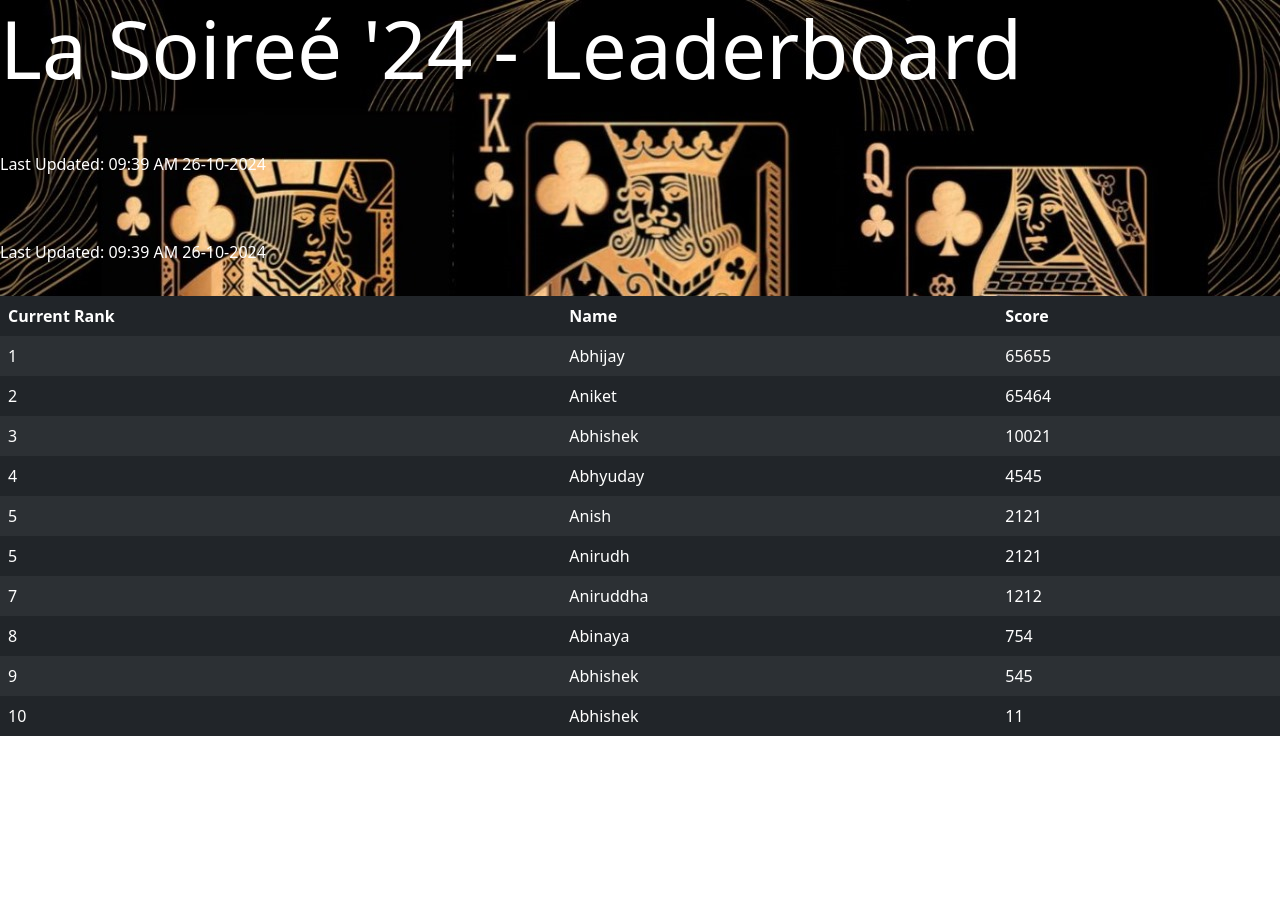
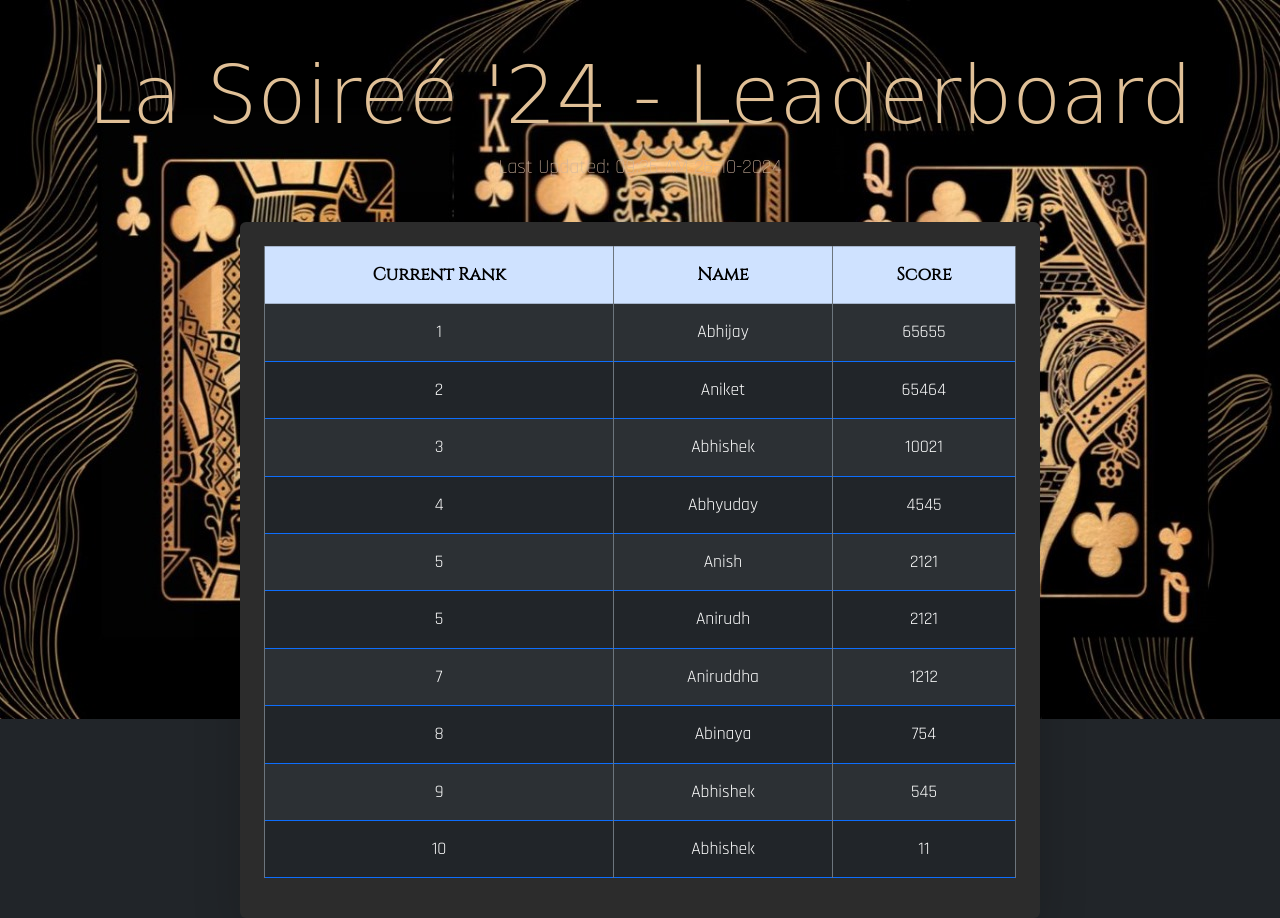
Before and after one commit to Santhosh-Sathyamurthy/Santhosh-Sathyamurthy.github.io, a plain HTML site: page index.html in a window 1280 px wide. Before the commit the page ends 800 px from the top, so only its background shows below. Drawn offline with nearby package versions, Linux system fonts and the light colour scheme; files that its build step writes are made by us from their sources; a web font is replaced by a local one.

Commit message:
done some changes

```diff
--- a/index.html
+++ b/index.html
@@ -1,33 +1,42 @@
 <!DOCTYPE html>
+<html lang="en">
 
-<html lang="en">
 <head>
-<meta charset="utf-8"/>
-<meta content="width=device-width, initial-scale=1.0" name="viewport"/>
+    <meta charset="utf-8" />
+    <meta content="width=device-width, initial-scale=1.0" name="viewport" />
     <title>La Soireé Scorecard</title>
-<link href="/static/css/style.css" rel="stylesheet"/>
+    <link href="/static/css/style.css" rel="stylesheet" />
     <link rel="preconnect" href="https://fonts.googleapis.com">
     <link rel="preconnect" href="https://fonts.gstatic.com" crossorigin>
-<link href="https://fonts.googleapis.com/css2?family=Lavishly+Yours&family=Rajdhani:wght@300;400;500;600;700&display=swap" rel="stylesheet">
-<link href="https://fonts.googleapis.com/css2?family=Cinzel&amp;display=swap" rel="stylesheet"/>
-<link href="https://cdn.jsdelivr.net/npm/bootstrap@5.3.3/dist/css/bootstrap.min.css" rel="stylesheet" integrity="sha384-QWTKZyjpPEjISv5WaRU9OFeRpok6YctnYmDr5pNlyT2bRjXh0JMhjY6hW+ALEwIH" crossorigin="anonymous">
-<script src="https://cdn.jsdelivr.net/npm/bootstrap@5.3.3/dist/js/bootstrap.bundle.min.js" integrity="sha384-YvpcrYf0tY3lHB60NNkmXc5s9fDVZLESaAA55NDzOxhy9GkcIdslK1eN7N6jIeHz" crossorigin="anonymous"></script>
+    <link
+        href="https://fonts.googleapis.com/css2?family=Lavishly+Yours&family=Rajdhani:wght@300;400;500;600;700&display=swap"
+        rel="stylesheet">
+    <link href="https://fonts.googleapis.com/css2?family=Cinzel&display=swap" rel="stylesheet" />
+    <link href="https://cdn.jsdelivr.net/npm/bootstrap@5.3.3/dist/css/bootstrap.min.css" rel="stylesheet"
+        integrity="sha384-QWTKZyjpPEjISv5WaRU9OFeRpok6YctnYmDr5pNlyT2bRjXh0JMhjY6hW+ALEwIH" crossorigin="anonymous">
+    <script src="https://cdn.jsdelivr.net/npm/bootstrap@5.3.3/dist/js/bootstrap.bundle.min.js"
+        integrity="sha384-YvpcrYf0tY3lHB60NNkmXc5s9fDVZLESaAA55NDzOxhy9GkcIdslK1eN7N6jIeHz"
+        crossorigin="anonymous"></script>
+    <link rel="stylesheet" href="style.css">
 </head>
-<body>
-<h1 class="display-1" style="color: white;">La Soireé '24 - Leaderboard</h1>
-<br>
-<br>
-<p style="color: white;">Last Updated: <span id="lastModified">09:39 AM 26-10-2024</span></p>
-<br>
-<br>
-<div class="scorecard"><table class="table table-dark table-striped table-borderless table-responsive" >
-<p style="color: white;">Last Updated: <span id="lastModified">09:39 AM 26-10-2024</span></p>
-<div class="table-responsive"><table class="table table-dark table-striped table-borderless" >
-<thead>
+
+<body class="bg-dark text-light d-flex flex-column align-items-center">
+    <header class="text-center mt-5">
+        <h1 class="display-1 mb-2" style="font-family: 'Lavishly Yours', cursive; color: #e0c097;">
+            La Soireé '24 - Leaderboard
+        </h1>
+        <p class="lead" style="font-family: 'Rajdhani', sans-serif; color: #d1b6a1;">
+            Last Updated: <span id="lastModified">09:36 AM 26-10-2024</span>
+        </p>
+    </header>
+
+    <div class="container scorecard p-4 mt-4 rounded shadow-lg">
+        <table class="table table-dark table-striped table-hover table-bordered border-primary text-center">
+            <thead class="table-primary">
                 <tr>
-<th>Current Rank</th>
-<th>Name</th>
-<th>Score</th>
+                    <th scope="col" style="font-family: 'Cinzel', serif;">Current Rank</th>
+                    <th scope="col" style="font-family: 'Cinzel', serif;">Name</th>
+                    <th scope="col" style="font-family: 'Cinzel', serif;">Score</th>
                 </tr>
             </thead>
             <tbody>
@@ -82,6 +91,8 @@
                     <td>11</td>
                 </tr>
             </tbody>
-</table></div>
+        </table>
+    </div>
 </body>
+
 </html>
--- a/static/css/style.css
+++ b/static/css/style.css
@@ -3,4 +3,44 @@ body {
     background-repeat: no-repeat;
     background-size: auto;
     background-attachment: fixed;
+    font-family: 'Rajdhani', sans-serif;
+    margin: 0;
+    padding: 0;
+    color: #f5f5f5
 }
+
+h1 {
+    font-size: 3rem;
+}
+
+.container {
+    max-width: 800px;
+    background-color: #2c2c2c;
+    border-radius: 12px;
+    padding: 20px;
+    box-shadow: 0px 4px 12px rgba(0, 0, 0, 0.6);
+}
+
+.table {
+    font-family: 'Rajdhani', sans-serif;
+}
+
+.table th,
+.table td {
+    vertical-align: middle;
+    padding: 15px;
+    font-size: 1.1rem;
+}
+
+.table thead {
+    background-color: #444;
+    color: #e0c097;
+}
+
+.table-bordered > :not(caption) > * > * {
+    border-color: #6c757d;
+}
+
+.table-hover tbody tr:hover {
+    background-color: #333;
+}
```
Lines whose indentation alone changed are shown as unchanged.
